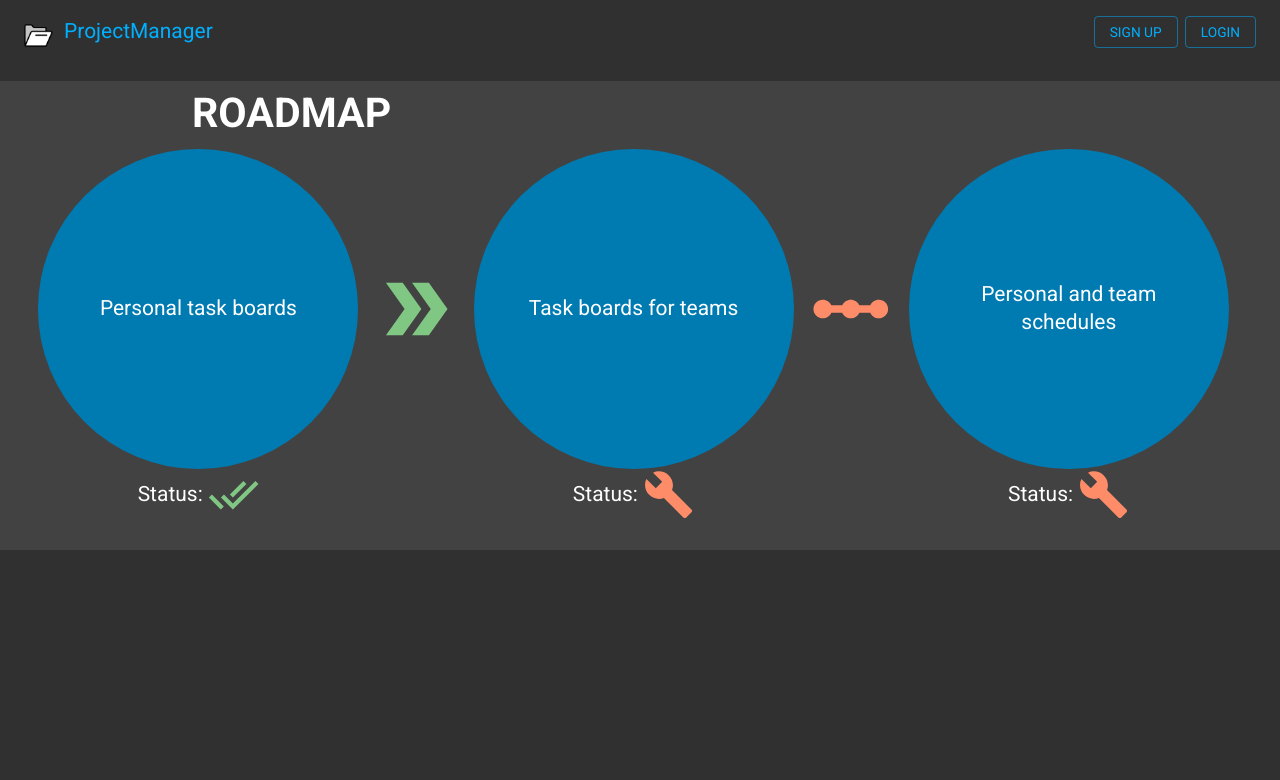
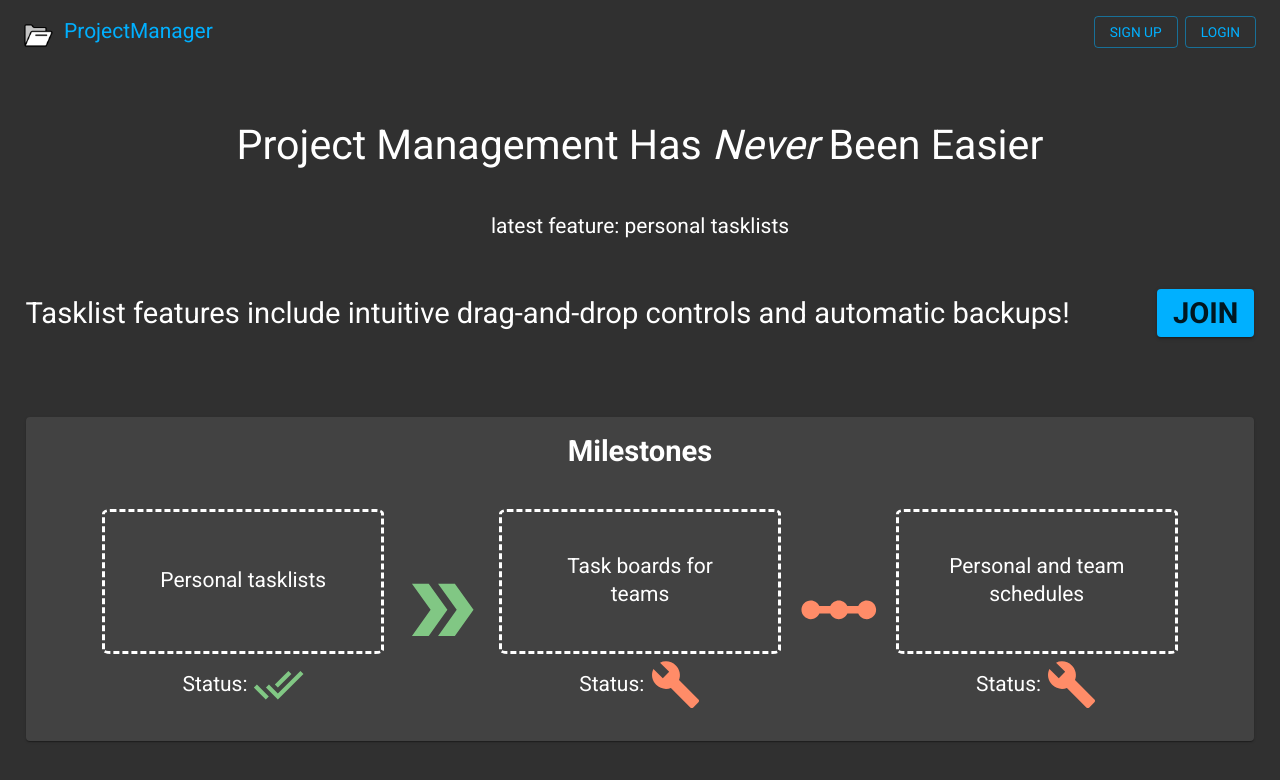
Before and after one commit to croconut/project_manager, a React (Create React App) app in the folder frontend/: page /welcome in a window 1280 px wide. Shown: the top 780 px of the page. Built offline with nearby package versions, Linux system fonts and the light colour scheme; no server answers.

Commit message:
rudimentary landing page
* need to throw in some snazz tomorrow

```diff
--- a/frontend/src/components/LandingPage.tsx
+++ b/frontend/src/components/LandingPage.tsx
@@ -1,35 +1,59 @@
 import React, { FC } from "react";
-import { Typography, Button, makeStyles } from "@material-ui/core";
+import { Card, Typography, Button, makeStyles } from "@material-ui/core";
 import { DoubleArrow, Build, DoneAll, LinearScale } from "@material-ui/icons";
 import { useMediaQuery } from "react-responsive";
+import { useHistory } from "react-router";
+import { loggedOutRoutes } from "src/staticData/Routes";
 interface LandingPageProps {
   nothing?: boolean;
 }
 
 const styles = makeStyles((theme) => ({
+  heading: {
+    paddingTop: "2.5rem",
+    marginLeft: "2vw",
+    marginRight: "2vw",
+  },
+  spacer: {
+    height: "2rem",
+  },
   title: {
-    paddingTop: "0.5rem",
-    marginLeft: "15vw",
+    marginTop: "5rem",
+    paddingTop: "1rem",
+    width: "96%",
+    marginLeft: "2%",
+    marginRight: "2%",
+    marginBottom: "5%",
+    textAlign: "center",
   },
-  roadmap: {
-    backgroundColor: theme.palette.background.paper,
+  root: {
+    // backgroundColor: theme.palette.background.paper,
+  },
+  callToActionContainer: {
+    display: "flex",
+    marginTop: "3rem",
+    justifyContent: "space-between",
+    alignItems: "center",
+  },
+  joinButton: {
+    marginLeft: "2rem",
   },
   circles: {
     paddingBottom: "30px",
-    paddingLeft: "3%",
+    marginTop: "40px",
     display: "flex",
+    justifyContent: "center",
   },
   circleHolder: {
     display: "flex",
     flexDirection: "column",
   },
   circle: {
-    minWidth: "25vw",
-    maxWidth: "25vw",
-    minHeight: "25vw",
-    maxHeight: "25vw",
-    backgroundColor: theme.palette.primary.dark,
-    borderRadius: "50%",
+    minWidth: "22vw",
+    maxWidth: "22vw",
+    borderColor: "white",
+    borderStyle: "dashed",
+    borderRadius: "3%",
     flex: "1",
     display: "flex",
     alignItems: "center",
@@ -37,14 +61,15 @@ const styles = makeStyles((theme) => ({
   arrow1: {
     minWidth: "7vw",
     maxWidth: "10vw",
-    minHeight: "25vw",
-    maxHeight: "25vw",
+    minHeight: "12vw",
     marginLeft: "1vw",
     marginRight: "1vw",
+    alignSelf: "center",
     color: theme.palette.success.light,
   },
   status: {
     width: "100%",
+    marginTop: "2%",
     textAlign: "center",
     display: "flex",
     flexDirection: "row",
@@ -64,10 +89,10 @@ const styles = makeStyles((theme) => ({
   arrow2: {
     minWidth: "7vw",
     maxWidth: "10vw",
-    minHeight: "25vw",
-    maxHeight: "25vw",
+    minHeight: "12vw",
     marginLeft: "1vw",
     marginRight: "1vw",
+    alignSelf: "center",
     color: theme.palette.secondary.light,
   },
   text: {
@@ -81,13 +106,43 @@ const styles = makeStyles((theme) => ({
 const LandingPage: FC<LandingPageProps> = () => {
   const classes = styles();
   const notMobile = useMediaQuery({ minWidth: 600 });
+  const history = useHistory();
+  const joinClick = () => {
+    history.push(loggedOutRoutes[0].route);
+  };
   return (
-    <div className={classes.roadmap}>
-      <div className={classes.title}>
-        <Typography variant="h3">
-          <b>ROADMAP</b>
+    <div className={classes.root}>
+      <div className={classes.heading}>
+        <Typography align="center" variant="h3">
+          Project Management Has <i>Never</i> Been Easier
         </Typography>
+        <p />
+        <div className={classes.spacer} />
+        <Typography align="center" variant="h5">
+          latest feature: personal tasklists
+        </Typography>
+        <p />
+        <div className={classes.callToActionContainer}>
+          <Typography variant="h4">
+            Tasklist features include intuitive drag-and-drop controls and
+            automatic backups!
+          </Typography>
+          <Button
+            variant="contained"
+            color="primary"
+            onClick={joinClick}
+            className={classes.joinButton}
+          >
+            <Typography variant="h4">
+              <b>join</b>
+            </Typography>
+          </Button>
         </div>
+      </div>
+      <Card className={classes.title}>
+          <Typography variant="h4">
+            <b>Milestones</b>
+          </Typography>
         <p />
         <div className={classes.circles}>
           <div className={classes.circleHolder}>
@@ -96,11 +151,13 @@ const LandingPage: FC<LandingPageProps> = () => {
                 variant={notMobile ? "h5" : "body1"}
                 className={classes.text}
               >
-              Personal task boards
+                Personal tasklists
               </Typography>
             </div>
             <div className={classes.status}>
-            <Typography variant={notMobile ? "h5" : "body1"}>Status:&nbsp;</Typography>
+              <Typography variant={notMobile ? "h5" : "body1"}>
+                Status:&nbsp;
+              </Typography>
               <DoneAll className={classes.check} />
             </div>
           </div>
@@ -115,7 +172,9 @@ const LandingPage: FC<LandingPageProps> = () => {
               </Typography>
             </div>
             <div className={classes.status}>
-            <Typography variant={notMobile ? "h5" : "body1"}>Status:&nbsp;</Typography>
+              <Typography variant={notMobile ? "h5" : "body1"}>
+                Status:&nbsp;
+              </Typography>
               <Build className={classes.building} />
             </div>
           </div>
@@ -130,11 +189,14 @@ const LandingPage: FC<LandingPageProps> = () => {
               </Typography>
             </div>
             <div className={classes.status}>
-            <Typography variant={notMobile ? "h5" : "body1"}>Status:&nbsp;</Typography>
+              <Typography variant={notMobile ? "h5" : "body1"}>
+                Status:&nbsp;
+              </Typography>
               <Build className={classes.building} />
             </div>
           </div>
         </div>
+      </Card>
     </div>
   );
 };
```
Lines whose indentation alone changed are shown as unchanged.
